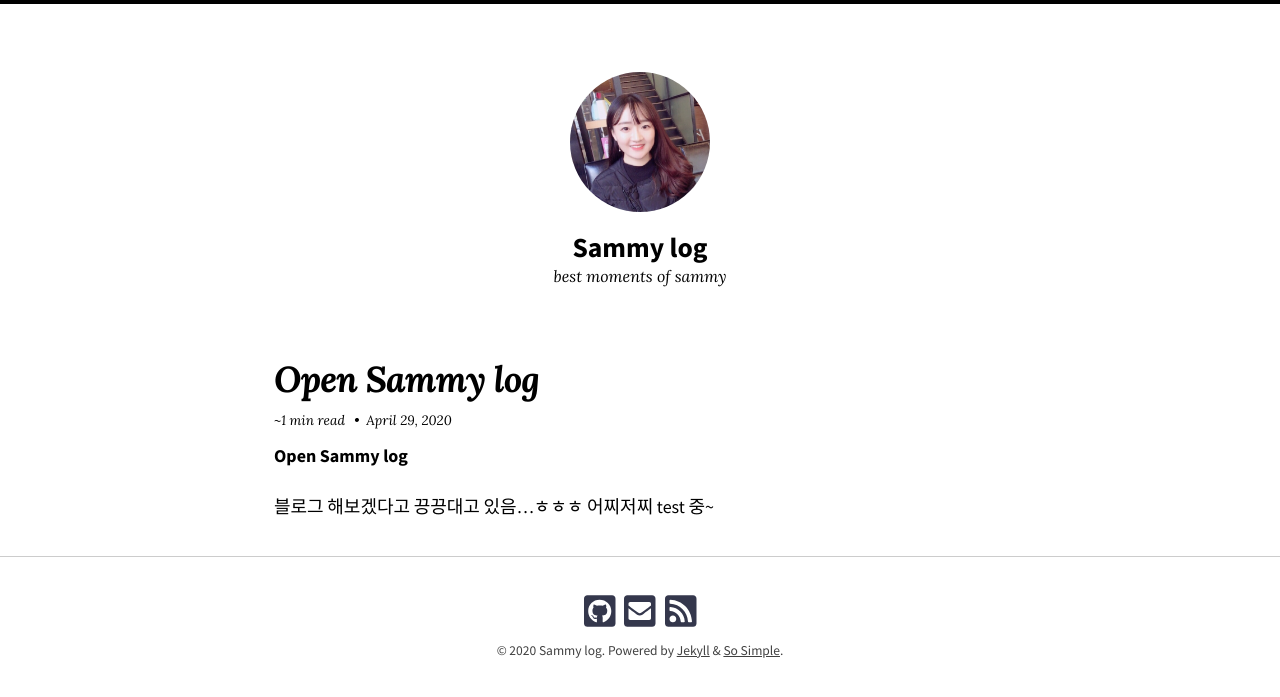
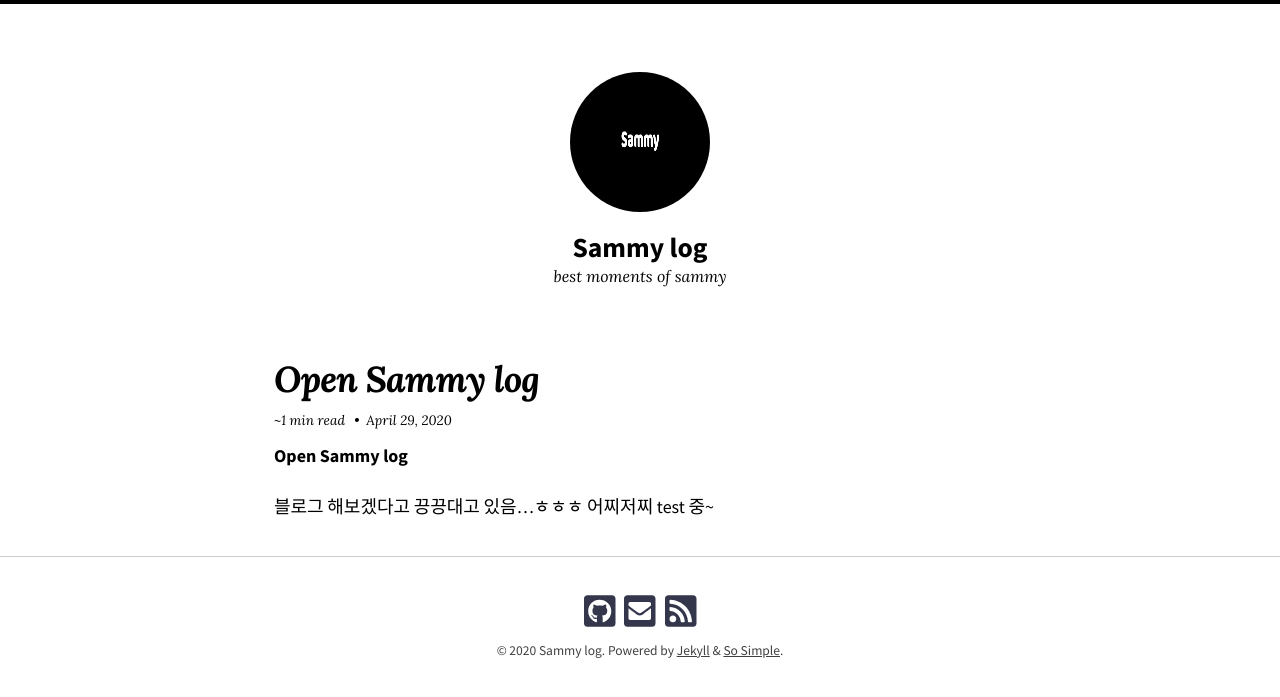
Before and after one commit to ssammykim/ssammykim.github.io, a Jekyll site: the page built from index.html, in a window 1280 px wide. Shown: the top 697 px of the page. Built offline with Jekyll 4.4.1, drawn with Linux system fonts in a browser that asks for light colours; nearby versions of some CDN libraries; some web fonts are replaced; the list of posts is cut into pages by our own code.

Commit message:
Change logo image

```diff
--- a/_config.yml
+++ b/_config.yml
@@ -21,7 +21,7 @@ title: "Sammy log"
 description: "best moments of sammy"
 baseurl: # the subpath of your site, e.g. "/blog"
 url: "https://ssammykim.github.io" # the base hostname & protocol for your site e.g. "https://mmistakes.github.io"
-logo: "/images/profile_sammy.jpeg" # path of site logo, e.g. "/images/logo.png"
+logo: "/images/logo_sammy.png" # path of site logo, e.g. "/images/logo.png"
 date_format: "%B %-d, %Y"
 read_time: true # reading time estimates, e.g. true
 words_per_minute: 150 # 200
```
